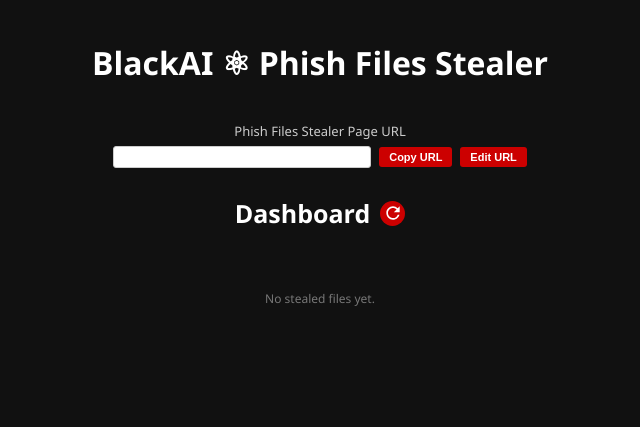
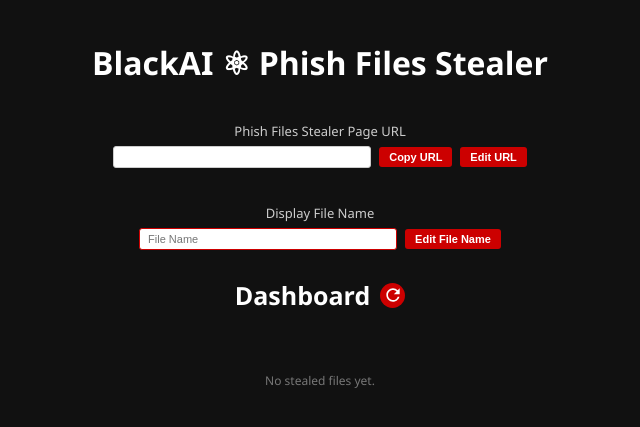
Before and after one commit to blackglobeco/bl4ckFLS, a Flask app: page /access in a window 1280 px wide. Shown: the top 427 px of the page, without its empty margins (320-960 px from the left). Run offline with Flask 3, Linux system fonts and the light colour scheme.

Commit message:
Implement file name editing feature
Added functionality to edit and update the file name.

```diff
--- a/templates/files.html
+++ b/templates/files.html
@@ -157,6 +157,14 @@
             </div>
         </div>
 
+        <div class="url-section">
+            <h2>Display File Name</h2>
+            <div class="url-row">
+                <input type="text" id="fileName" class="url-input" style="border: 1px solid #cc0000;" value="{{ file_name }}" placeholder="File Name" readonly>
+                <button class="btn-edit-url" id="editFileBtn" onclick="toggleFileEdit()">Edit File Name</button>
+            </div>
+        </div>
+
         <div class="dashboard-header">
             <h2>Dashboard</h2>
             <button class="btn-refresh" onclick="location.reload()" title="Refresh page">
@@ -192,6 +200,31 @@
             });
         }
 
+        let fileEditing = false;
+        function toggleFileEdit() {
+            const input = document.getElementById('fileName');
+            const btn = document.getElementById('editFileBtn');
+            if (!fileEditing) {
+                input.removeAttribute('readonly');
+                input.focus();
+                btn.textContent = 'Save File Name';
+                fileEditing = true;
+            } else {
+                const newName = input.value.trim();
+                fetch('/update-file-name', {
+                    method: 'POST',
+                    headers: {'Content-Type': 'application/json'},
+                    body: JSON.stringify({file_name: newName})
+                }).then(res => {
+                    if (res.ok) {
+                        input.setAttribute('readonly', true);
+                        btn.textContent = 'Edit File Name';
+                        fileEditing = false;
+                    }
+                });
+            }
+        }
+
         let editing = false;
         function toggleEdit() {
             const input = document.getElementById('phishUrl');
```
